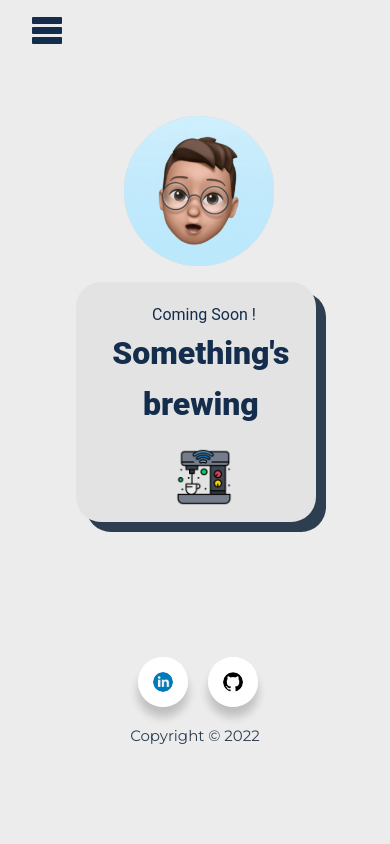
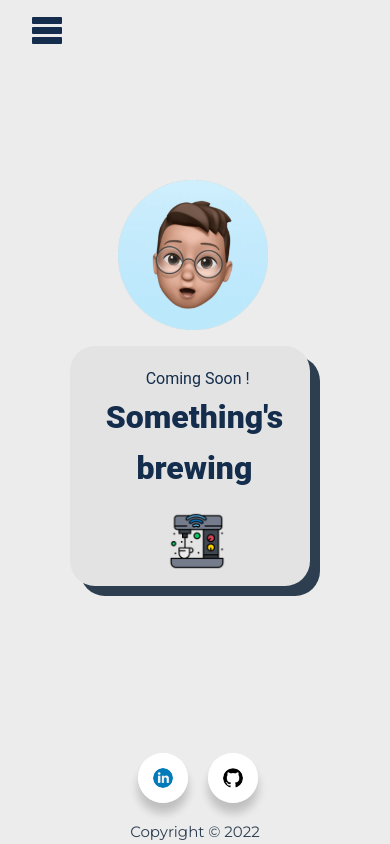
Before and after one commit to MuhdMujibRahman/Portfolio, a Vue app: page / in a window 390 px wide. Built offline with nearby package versions, Linux system fonts and the light colour scheme.

Commit message:
update media screen

```diff
--- a/src/assets/main.css
+++ b/src/assets/main.css
@@ -23,7 +23,8 @@ body {
   background: #ececec;
   font-family: "Montserrat", sans-serif;
 }
-@media (max-width: 480px){
+
+@media only screen and (max-width: 380px) and (max-height: 670px) {
 
   body {
     width: auto;
@@ -42,3 +43,22 @@ body {
   }
 
 }
+@media only screen and (max-width: 480px) and (min-width: 381px){
+
+  body {
+    width: auto;
+    height:100vh; margin:0;
+    display: flex;
+    flex-direction:column;
+    background: #ececec;
+    font-family: "Montserrat", sans-serif;
+  }
+  #app{
+    height:100vh; margin:0;
+    display: flex;
+    flex-direction:column;
+    background: #ececec;
+    font-family: "Montserrat", sans-serif;
+  }
+
+}
--- a/src/components/Footer.vue
+++ b/src/components/Footer.vue
@@ -174,7 +174,7 @@ body {
 
 @media (max-width: 480px) {
   li.credit {
-    opacity: 0;
+    display: none;
   }
   .wrapper {
   left: 0.2rem;
--- a/src/components/HomeMobile.vue
+++ b/src/components/HomeMobile.vue
@@ -39,7 +39,7 @@
       width: fit-content;
       height: 20rem;
       border-left-width: 100rem;
-      left:-30.5rem;
+      left:-30.9rem;
       gap: 20px;
 
     }
@@ -112,5 +112,20 @@
     #title {
       grid-row: 3
     }
+@media only screen and (max-width: 480px) and (min-width: 381px){
 
+    .box {
+      margin-top: 9rem;
+      display: grid;
+      position: relative;
+      grid-template-columns: auto auto auto;
+      width: fit-content;
+      height: 20rem;
+      border-left-width: 100rem;
+      left:-30.9rem;
+      gap: 20px;
+
+
+    }
+}
 </style>
```
